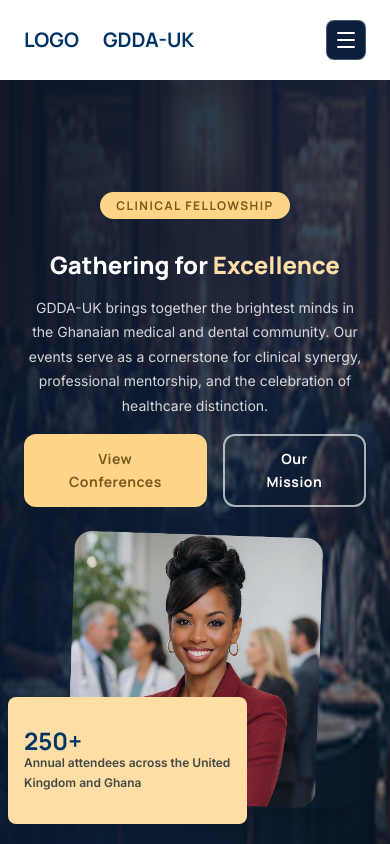
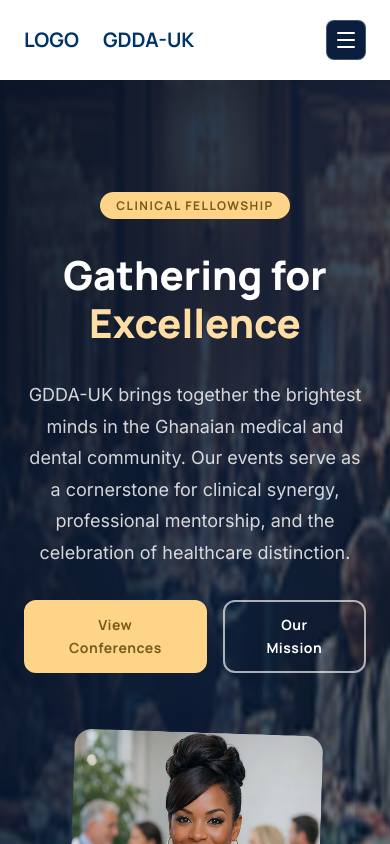
Before and after one commit to gydgen/GDDA-UK, an Angular app: page /event in a window 390 px wide. Shown: the top 844 px of the page. Built offline with nearby package versions, Linux system fonts and the light colour scheme; a web font is replaced by a local one.

Commit message:
feat: improve event and get involved sections with responsive margin and padding adjustments

```diff
--- a/src/app/landing-page/features/event/event.scss
+++ b/src/app/landing-page/features/event/event.scss
@@ -54,6 +54,7 @@
   @media (max-width: $bp-sm) {
     align-items: center;
     text-align: center;
+    margin-bottom: $space-8;
   }
 }
 
@@ -61,12 +62,15 @@
   margin: 0;
   max-width: 33rem;
   font-family: $font-classic;
-  font-size: clamp(1.5rem, 4.8vw, $font-size-5xl);
+  font-size: clamp(2.5rem, 4.8vw, $font-size-5xl);
   font-weight: $font-weight-extrabold;
   line-height: $line-height-tight;
   color: $color-white;
   .excellence {
     color: $color-peach-light;
+  }
+  @media (max-width: $bp-sm) {
+   margin-bottom: $space-4;
   }
 }
 
@@ -78,7 +82,8 @@
   line-height: $line-height-relaxed;
   color: rgba($color-white, 0.82);
   @media (max-width: $bp-sm) {
-    font-size: $font-size-sm;
+    // font-size: $font-size-sm;
+    margin-bottom: $space-4;
   }
 }
 
--- a/src/app/landing-page/features/get-involved/get-involved.scss
+++ b/src/app/landing-page/features/get-involved/get-involved.scss
@@ -180,6 +180,7 @@
       width: 100%;
       @include flex-column;
       justify-content: center;
+      padding: 0 $space-4;
       a {
           width: 100%;
           justify-content: center;
```
